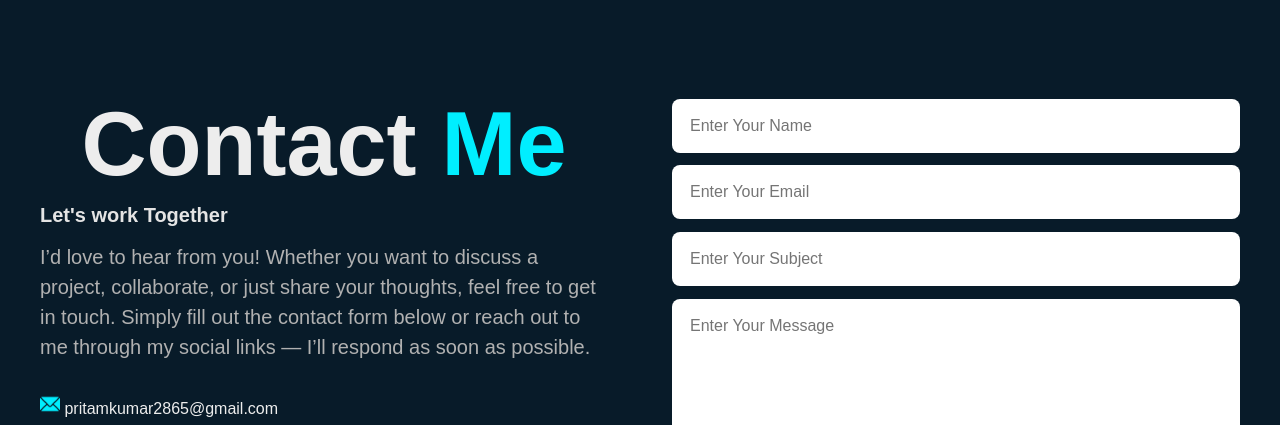
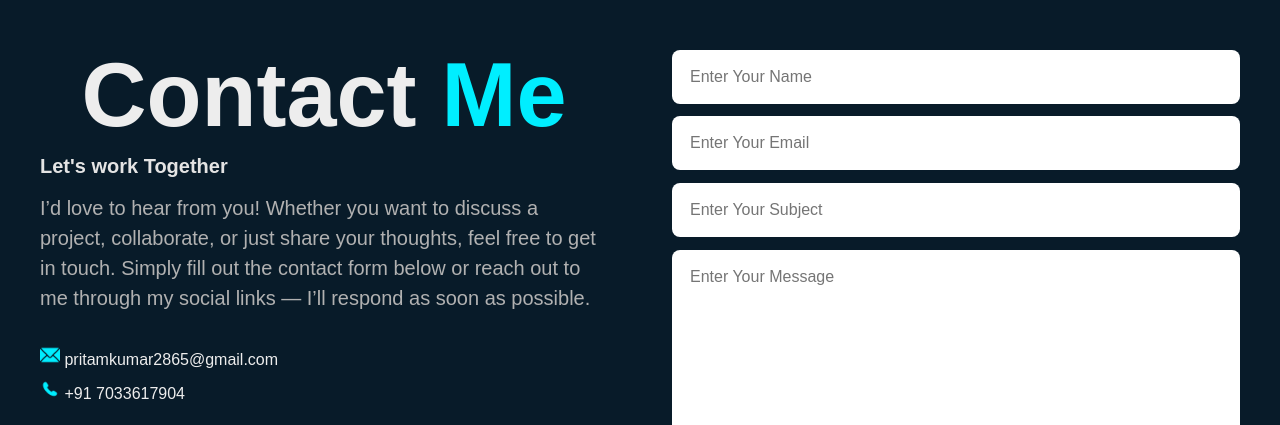
Before and after one commit to De-Coder-Pritam/Portfolio-Website, a plain HTML site: page index.html in a window 1280 px wide. Shown: the part 7031-7456 px from the top of the page. Drawn offline with nearby package versions, Linux system fonts and the light colour scheme.

Commit message:
changes in css file

```diff
--- a/stylesheet.css
+++ b/stylesheet.css
@@ -890,7 +890,7 @@ body{
     align-items: start;
     gap: 4rem;
     padding: 80px 40px;
-    margin-top: 50px;
+    margin-top: 1px;
 }
 
 .contact-text h2 {
```
